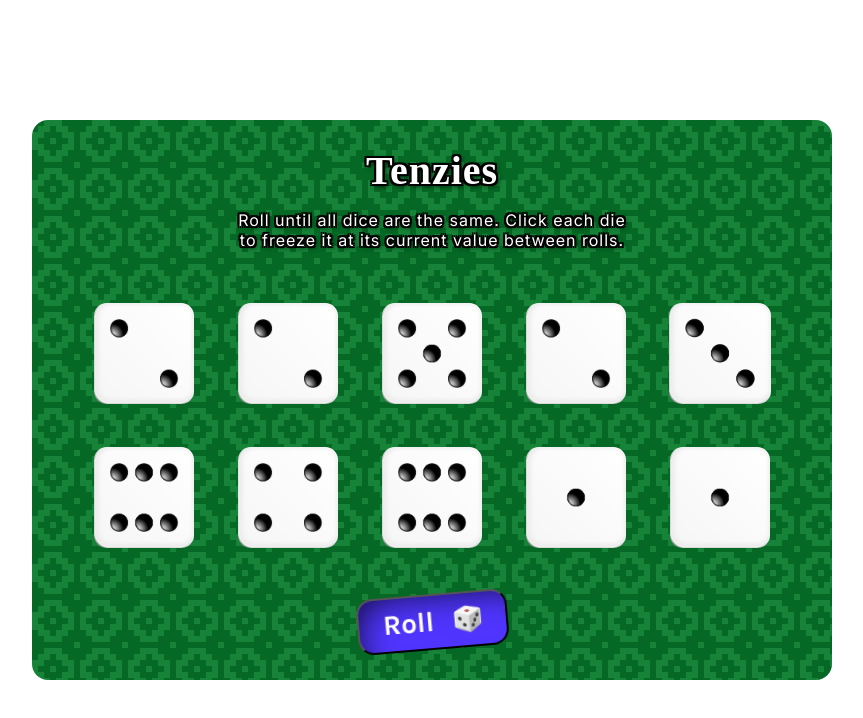
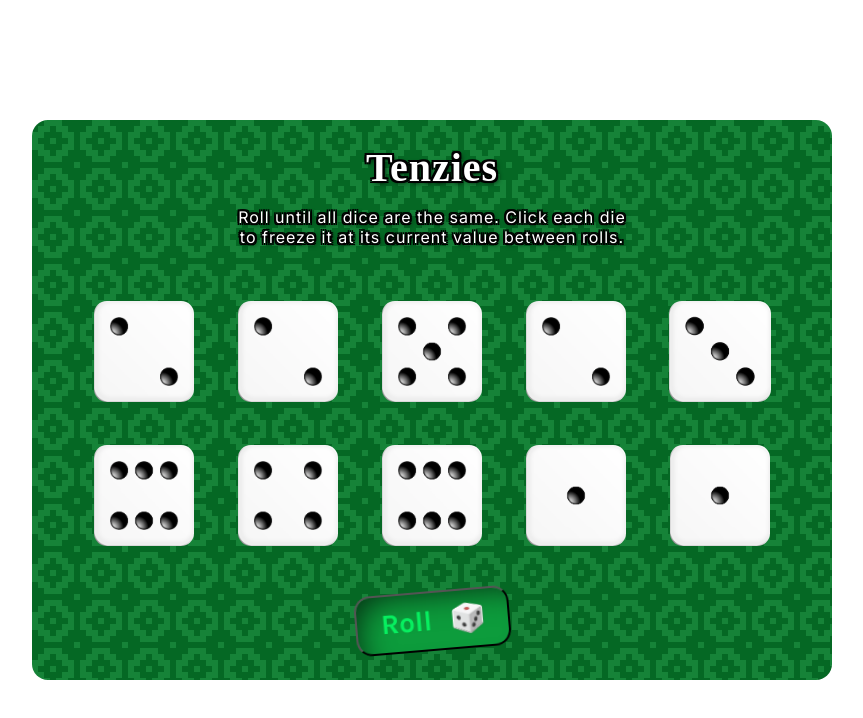
Before and after one commit to yuriy-bolotnyy-dev/tensies, a React (Vite) app: page / in a window 1280 px wide. Shown: the top 718 px of the page, without its empty margins (208-1071 px from the left). Built offline with nearby package versions, Linux system fonts and the light colour scheme.

Commit message:
Style the roll button

```diff
--- a/style.css
+++ b/style.css
@@ -100,7 +100,7 @@ background-image:  repeating-linear-gradient(0deg, #444cf7, #444cf7 1px, #e5e5f7
 }
 
 .roll-dice {
-    background: #5035FF;
+    background: #0d9c3c;
     /* box-shadow: 0rem 3rem 5rem rgba(0, 0, 0, 0.1); */
     box-shadow: inset 1rem 1rem 2rem -1rem rgba(0, 0, 0, 0.7);
     border-radius: 1rem;
@@ -114,7 +114,7 @@ background-image:  repeating-linear-gradient(0deg, #444cf7, #444cf7 1px, #e5e5f7
     display: flex;
     align-items: center;
     /* text-align: center; */
-    color: #FFFFFF;
+    color: #07ef60;
     cursor: pointer;
     align-items: center;
     justify-content: center;
@@ -136,7 +136,8 @@ background-image:  repeating-linear-gradient(0deg, #444cf7, #444cf7 1px, #e5e5f7
 }
 
 .roll-dice-btn-img {
-  height: 1.75rem;
+  /* height: 1.75rem; */
+  width: 2rem;
 }
 
 .title {
```
